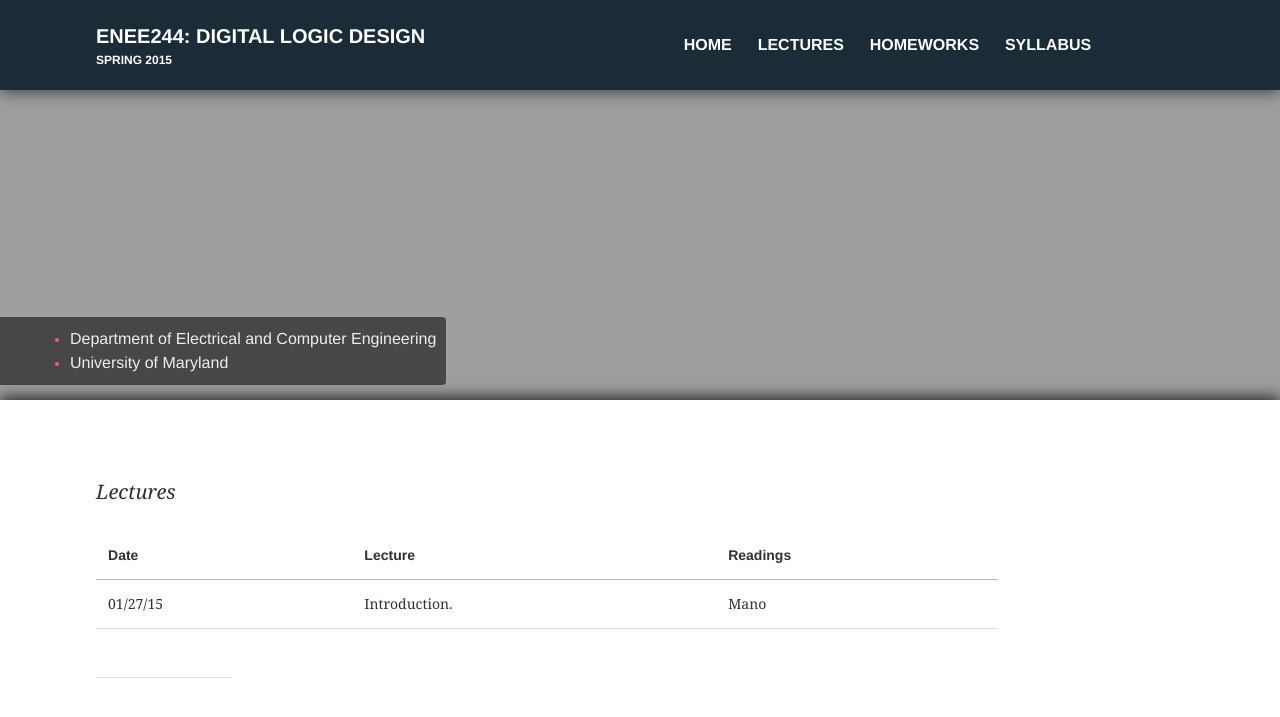
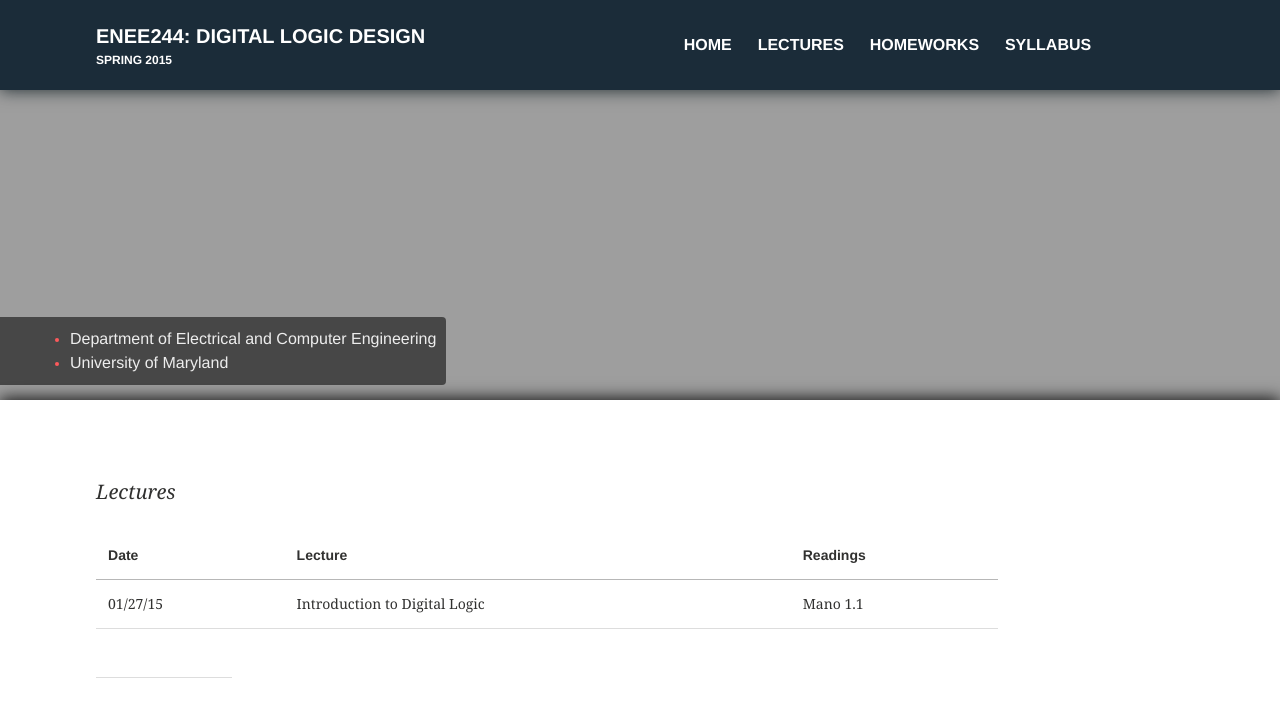
Before and after one commit to enee244/enee244.github.io, a Jekyll site: the page built from lectures/index.md, in a window 1280 px wide. Shown: the top 717 px of the page. Built offline with Jekyll 4.4.1, drawn with Linux system fonts in a browser that asks for light colours.

Commit message:
Update index.md

```diff
--- a/lectures/index.md
+++ b/lectures/index.md
@@ -10,4 +10,4 @@ published: true
 
 Date | Lecture | Readings
 --------- |---------- | ---------
-01/27/15 | Introduction. | Mano
+01/27/15 | Introduction to Digital Logic | Mano 1.1
```
